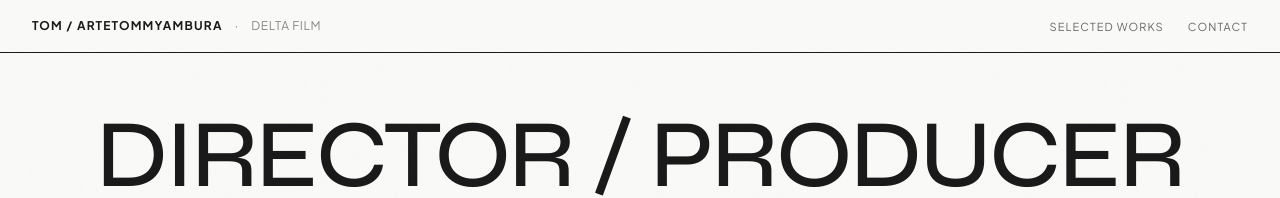
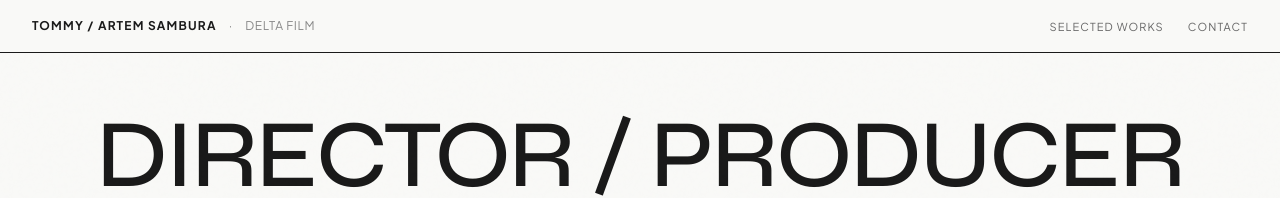
Before and after one commit to deltafilm888-lgtm/DELTA-FILM, a React (Vite) app: page / in a window 1280 px wide. Shown: the top 198 px of the page. Built offline with nearby package versions, Linux system fonts and the light colour scheme.

Commit message:
Correct Tommy and Artem spelling in header

```diff
--- a/src/components/Header.tsx
+++ b/src/components/Header.tsx
@@ -12,7 +12,7 @@ export const Header: React.FC<HeaderProps> = ({ onScrollToWork, onScrollToContac
         {/* Left Branding */}
         <div className="flex items-center gap-3">
           <span className="font-bold tracking-widest text-[#1A1A1A]">
-            TOM / ARTETOMMYAMBURA
+            TOMMY / ARTEM SAMBURA
           </span>
           <span className="text-[#888888] hidden sm:inline">·</span>
           <span className="text-[#888888] hidden sm:inline tracking-wider">
```
